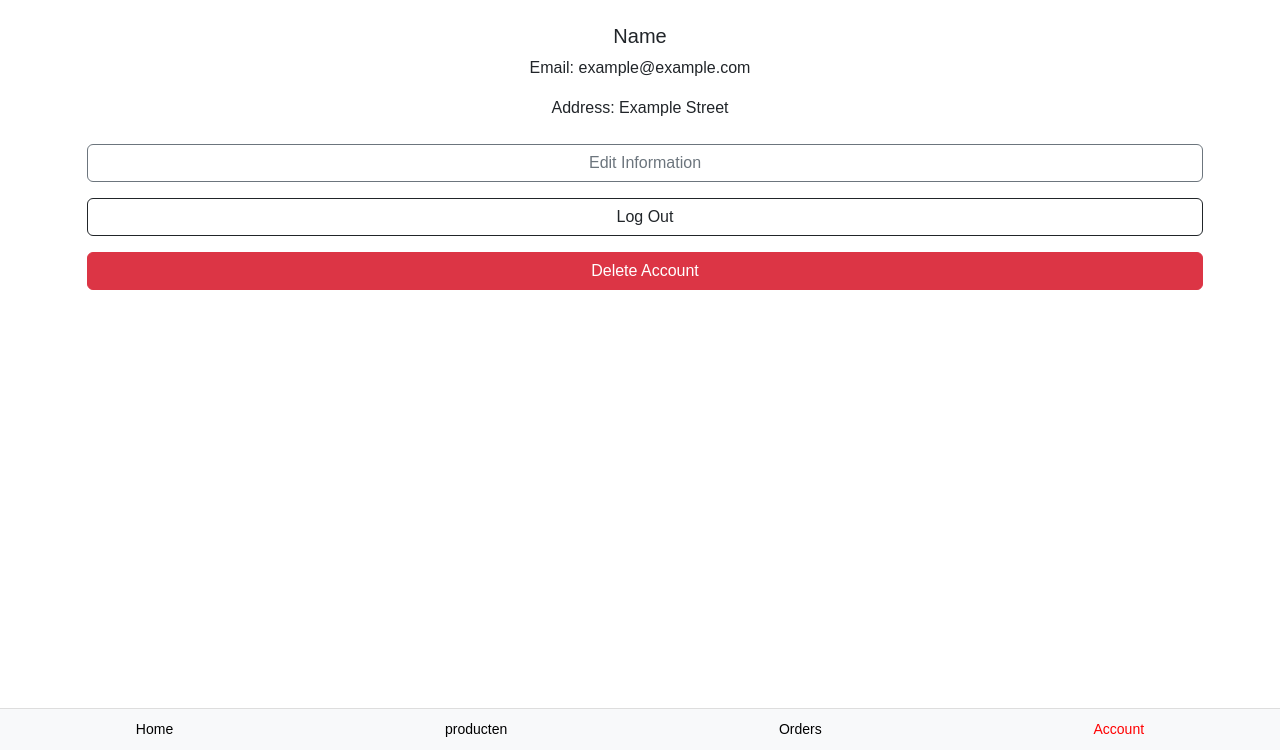
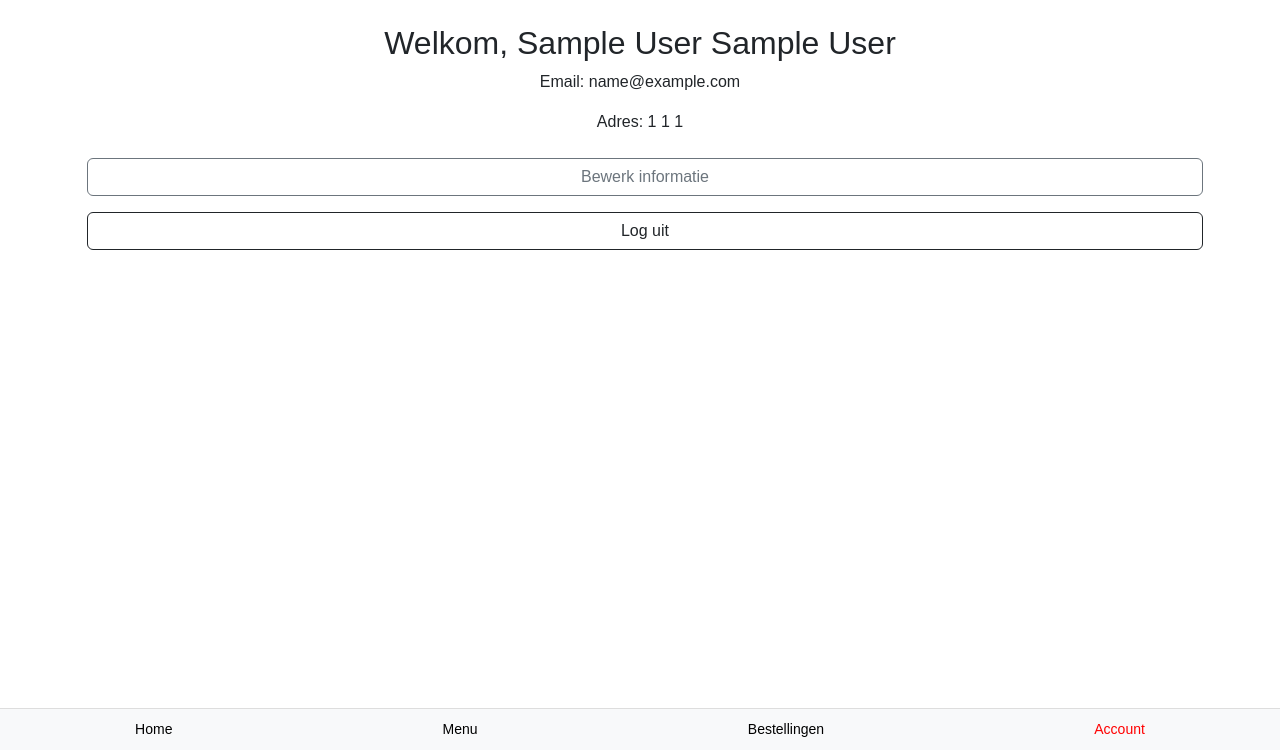
Before and after one commit to 101201brendan/yume-ramen, a PHP site: page /account.php in a window 1280 px wide. Shown: the part 50-800 px from the top of the page. Run offline with PHP 8.4, Linux system fonts and the light colour scheme; the visitor is signed in with stand-in values (Sample User, id 1).

Commit message:
inloggen en uitloggen helemaal functioneel
ook laat het je gegevens zien op de account pagina

```diff
--- a/account.php
+++ b/account.php
@@ -1,34 +1,66 @@
 <?php
-session_start(); // Start de sessie
-require 'db.php'; // Maak verbinding met de database
-include 'classes/account.php'; // Zorg ervoor dat de accountklasse wordt ingeladen
+session_start();
+require 'db.php';
+include 'classes/Account.php';
 
 if ($_SERVER['REQUEST_METHOD'] == 'POST') {
-    $email = $_POST['email'];
-    $password = $_POST['PasswordHash'];
+    $email = trim($_POST['email']);
+    $password = $_POST['password'];  // Gebruik normaal wachtwoord, geen hash
 
-    // Zoek naar de gebruiker in de database
-    $sql = "SELECT * FROM Users WHERE email = :email";
+    // Validatie
+    if (empty($email) || empty($password)) {
+        echo "Vul zowel een e-mailadres als een wachtwoord in.";
+        exit;
+    }
+    if (!filter_var($email, FILTER_VALIDATE_EMAIL)) {
+        echo "Ongeldig e-mailadres.";
+        exit;
+    }
+
+    try {
+        // Zoek de gebruiker op basis van het e-mailadres
+        $sql = "SELECT userID, firstName, lastName, Email, PasswordHash, postcode, streetName, HouseNum FROM Users WHERE email = :email";
         $stmt = $pdo->prepare($sql);
         $stmt->bindParam(':email', $email);
         $stmt->execute();
         $user = $stmt->fetch(PDO::FETCH_ASSOC);
 
-    // Controleer of de gebruiker bestaat en het wachtwoord correct is
-    if ($user && password_verify($password, $user['PasswordHash'])) {
-        // Sla de gebruikersinformatie op in de sessie
-        $_SESSION['user_id'] = $user['userID'];
-        $_SESSION['email'] = $user['Email'];
-        $_SESSION['fName'] = $user['firstName'];
-        $_SESSION['lName'] = $user['lastName'];
+// Controleer wachtwoord
+        if ($user && $password === $user['PasswordHash']) {
+            // Maak een Account object aan
+            $account = new Account(
+                $user['userID'],
+                $user['Email'],
+                $user['firstName'],
+                $user['lastName'],
+                $user['PasswordHash'], // Of gebruik $password als je geen hashing gebruikt
+                $user['postcode'],
+                $user['streetName'],
+                $user['HouseNum']
+            );
 
-        // Redirect naar de accountpagina
+            // Sessiegegevens opslaan
+            session_regenerate_id(true);
+            $_SESSION['user_id'] = $account->userId;
+            $_SESSION['email'] = $account->email;
+            $_SESSION['fName'] = $account->fName;
+            $_SESSION['lName'] = $account->lName;
+            $_SESSION['postcode'] = $account->postcode;
+            $_SESSION['street'] = $account->street;
+            $_SESSION['houseNum'] = $account->houseNum;
+
+            // Redirect naar account.php
             header("Location: account.php");
             exit;
         } else {
             echo "Ongeldige gebruikersnaam of wachtwoord.";
         }
+
+    } catch (PDOException $e) {
+        error_log($e->getMessage());
+        echo "Er is een fout opgetreden. Probeer het later opnieuw.";
+        exit;
+    }
 }
 
 include "view/account_view.php";
-?>
--- a/classes/account.php
+++ b/classes/Account.php
@@ -1,6 +1,6 @@
 <?php
 
-class account{
+class Account{
 
     public int $userId;
     public string $email;
@@ -8,20 +8,30 @@ class account{
     public string $lName;
     public string $password;
 
+    public string $postcode;
+    public string $street;
+    public int $houseNum;
+
     /**
      * @param int $userId
      * @param string $email
      * @param string $fName
      * @param string $lName
      * @param string $password
+     * @param string $postcode
+     * @param string $street
+     * @param int $houseNum
      */
-    public function __construct(int $userId, string $email, string $fName, string $lName, string $password)
+    public function __construct(int $userId, string $email, string $fName, string $lName, string $password, string $postcode, string $street, string $houseNum)
     {
         $this->userId = $userId;
         $this->email = $email;
         $this->fName = $fName;
         $this->lName = $lName;
         $this->password = $password;
+        $this->postcode = $postcode;
+        $this->street = $street;
+        $this->houseNum = $houseNum;
     }
 
 }
--- /dev/null
+++ b/logout.php
@@ -0,0 +1,6 @@
+<?php
+session_start();
+session_unset();
+session_destroy();
+header("Location: account.php");
+exit;
--- a/registreer.php
+++ b/registreer.php
@@ -1,6 +1,6 @@
 <?php
 require 'db.php'; // Zorg ervoor dat je de databaseverbinding hebt
-include 'classes/account.php'; // Zorg ervoor dat de accountklasse wordt ingeladen
+include 'classes/Account.php'; // Zorg ervoor dat de accountklasse wordt ingeladen
 
 if ($_SERVER['REQUEST_METHOD'] == 'POST') {
     // Verkrijg formulierinvoer
@@ -22,7 +22,7 @@ if ($_SERVER['REQUEST_METHOD'] == 'POST') {
 
     if ($stmt->execute()) {
         echo "Account succesvol aangemaakt!";
-        header("Location: account.php"); // Stuur door naar de loginpagina
+        header("Location: Account.php"); // Stuur door naar de loginpagina
         exit;
     } else {
         echo "Er is een fout opgetreden bij het aanmaken van het account.";
--- a/view/account_view.php
+++ b/view/account_view.php
@@ -10,7 +10,7 @@
 </head>
 <body>
 <!-- Header -->
-<header class=" bg-light position-relative">
+<header class="bg-light position-relative">
     <a href="index.html">
         <img class="logo-header" src="images/logo/logo.png" alt="logo yume-ramen">
     </a>
@@ -33,42 +33,51 @@
 <main class="container text-center mt-4">
 
     <?php
-    if (!isset($_SESSION['user_id'])) { ?>
+    // Controleer of de gebruiker is ingelogd
+    if (isset($_SESSION['user_id'])) {
+        // Als de gebruiker is ingelogd, toon de accountinformatie
+        ?>
+        <h2>Welkom, <?= $_SESSION["fName"] ?> <?= $_SESSION["lName"] ?></h2>
+        <p>Email: <?= $_SESSION["email"] ?></p>
+        <p>Adres: <?= $_SESSION['postcode'] ?> <?= $_SESSION['street'] ?> <?= $_SESSION['houseNum'] ?></p>
 
+
+        <button class="btn btn-outline-secondary w-100 my-2">Bewerk informatie</button>
+
+        <!-- Log uit formulier -->
+        <form action="logout.php" method="POST">
+            <button class="btn btn-outline-dark w-100 my-2" type="submit">Log uit</button>
+        </form>
+
+        <?php
+    } else {
+        // Als de gebruiker niet ingelogd is, toon het inlogformulier
+        ?>
         <h2>Login</h2>
         <form action="account.php" method="POST">
-            <label for="email">Username:</label>
+            <label for="email">E-mailadres:</label>
             <input type="text" id="email" name="email" required>
             <br><br>
-            <label for="password">Password:</label>
-            <input type="password" id="password" name="PasswordHash" required>
+            <label for="password">Wachtwoord:</label>
+            <input type="password" id="password" name="password" required>
             <br><br>
-            <button class="btn btn-primary w-100 my-2" type="submit">Login</button>
+            <button class="btn btn-primary w-100 my-2" type="submit">Inloggen</button>
         </form>
 
         <button class="btn btn-outline-dark w-100 my-2" onclick="window.location.href='registreer.php'" type="submit">Registreer</button>
 
-<?php } else {?>
-        <div class="profile-pic"></div>
-        <h5>Name</h5>
-        <p>Email: example@example.com</p>
-        <p>Address: Example Street</p>
-
-        <button class="btn btn-outline-secondary w-100 my-2">Edit Information</button>
-        <button class="btn btn-outline-dark w-100 my-2">Log Out</button>
-        <button class="btn btn-danger w-100 my-2">Delete Account</button>
-
-<?php } ?>
+        <?php
+    }
+    ?>
 
 </main>
 
 <!-- Footer -->
 <footer class="bottom-nav d-flex justify-content-around align-items-center fixed-bottom">
     <a href="index.php">Home</a>
-    <a href="menu.php">producten</a>
-    <a href="orders.php">Orders</a>
+    <a href="menu.php">Menu</a>
+    <a href="orders.php">Bestellingen</a>
     <a href="#" class="active">Account</a>
 </footer>
 </body>
-
 </html>
```
Lines whose indentation alone changed are shown as unchanged.
